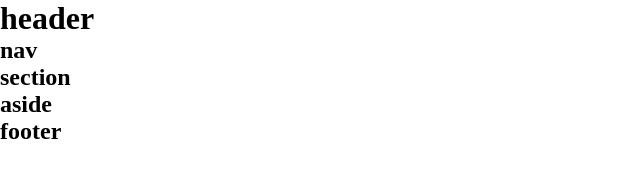
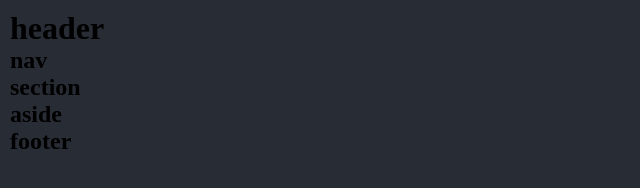
Before and after one commit to alvesxd/html.semantico, a plain HTML site: page index.html in a window 1280 px wide. Shown: the whole page, without its empty margins (0-640 px from the left). Drawn offline with Linux system fonts and the light colour scheme.

Commit message:
HTML SEMANTICO

```diff
--- a/style.css
+++ b/style.css
@@ -3,3 +3,13 @@
     padding: 0;
     box-sizing: border-box ;
 }
+
+body{
+    display: flex;
+    flex-direction: column;
+    margin: 0;
+    padding: 10px;
+    background-color: #282c34;
+    min-height: 100vh;
+
+}
```
